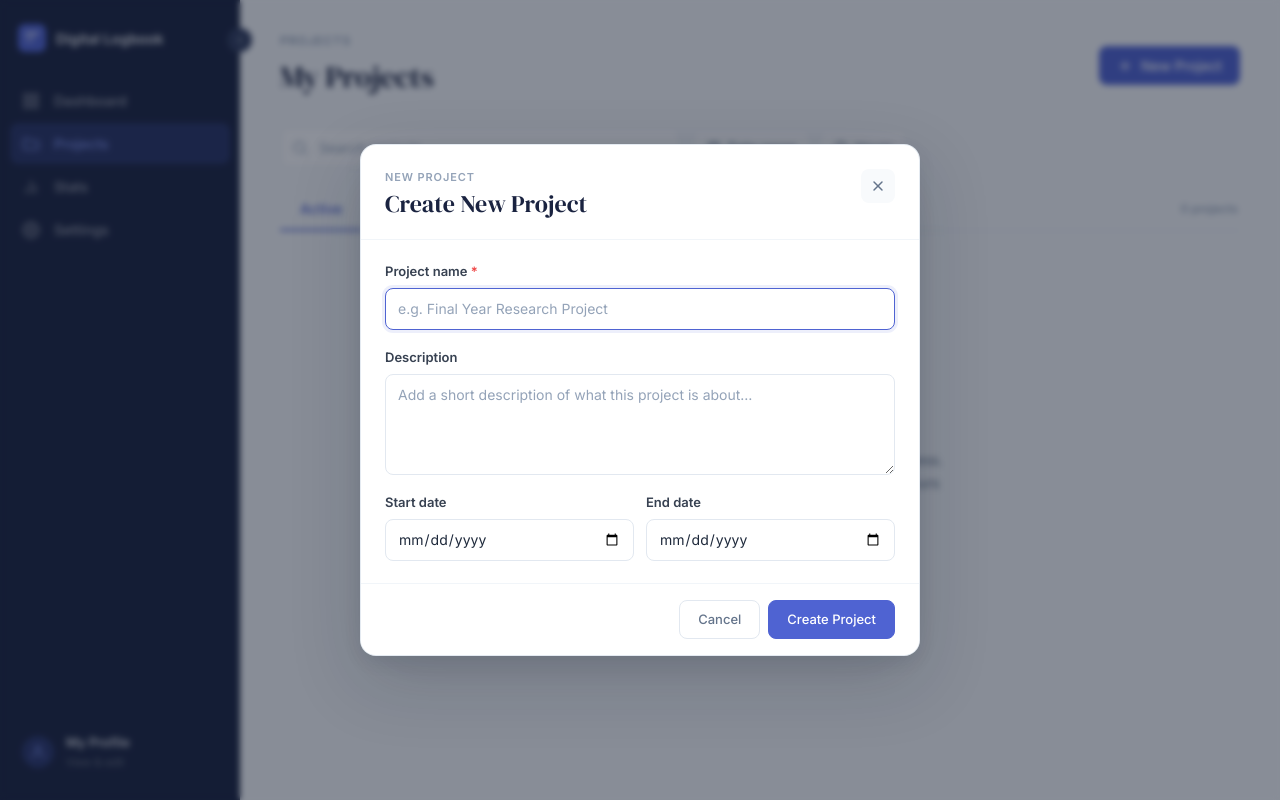
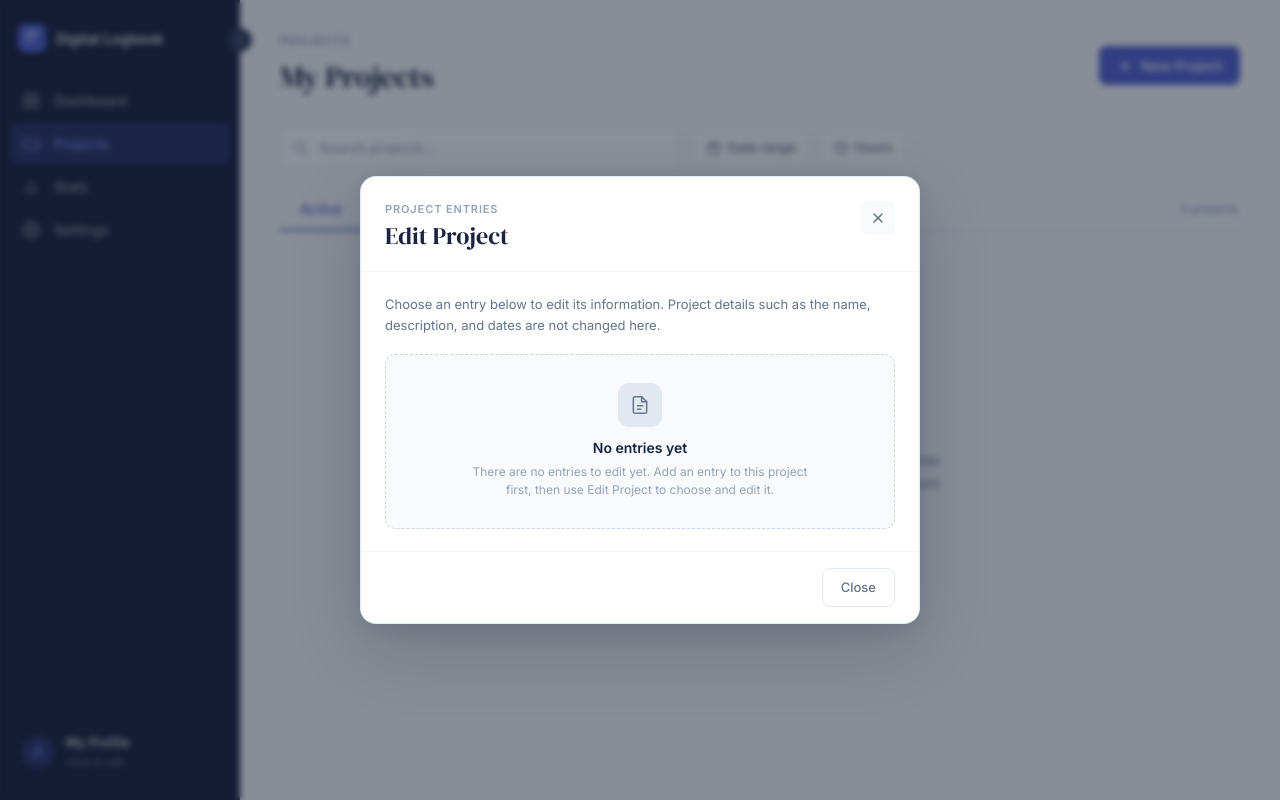
Before and after one commit to k4n3k1-dev/digital_logbook, a React (Vite) app in the folder frontend/: page /digital_logbook/projects in a window 1280 px wide. Both pictures are taken after a click on the button "New Project". Built offline with nearby package versions, Linux system fonts and the light colour scheme.

Commit message:
Update ProjectModal.jsx

```diff
--- a/frontend/src/components/ProjectModal.jsx
+++ b/frontend/src/components/ProjectModal.jsx
@@ -1,42 +1,50 @@
 import { useEffect, useState } from "react";
 
-export default function ProjectModal({ mode = "create", initialProject = {}, onClose, onSave }) {
-  const isEdit = mode === "edit";
-  const [name, setName] = useState(initialProject.name || "");
-  const [description, setDescription] = useState(initialProject.description || "");
-  const [startDate, setStartDate] = useState(initialProject.startDate || "");
-  const [endDate, setEndDate] = useState(initialProject.endDate || "");
-  const [error, setError] = useState("");
+const FIELD_TYPES = [
+  { value: "text", label: "Short text" },
+  { value: "textarea", label: "Long text" },
+  { value: "number", label: "Number" },
+  { value: "date", label: "Date" },
+];
+
+export default function ProjectModal({
+  mode = "edit",
+  entries = [],
+  onClose,
+  onSave,
+}) {
+  const [selectedEntryId, setSelectedEntryId] = useState(null);
+  const [editingEntry, setEditingEntry] = useState(null);
+
+  const selectedEntry = entries.find((entry) => entry.id === selectedEntryId) || null;
 
   useEffect(() => {
-    setName(initialProject.name || "");
-    setDescription(initialProject.description || "");
-    setStartDate(initialProject.startDate || "");
-    setEndDate(initialProject.endDate || "");
-    setError("");
-  }, [initialProject.name, initialProject.description, initialProject.startDate, initialProject.endDate]);
+    setSelectedEntryId(null);
+    setEditingEntry(null);
+  }, [entries]);
 
-  function handleSubmit(e) {
-    e.preventDefault();
-    const trimmedName = name.trim();
+  function openEntry(entry) {
+    setSelectedEntryId(entry.id);
+    setEditingEntry({
+      ...entry,
+      fields: (entry.fields || []).map((field) => ({ ...field })),
+    });
+  }
 
-    if (!trimmedName) {
-      setError("Project name is required.");
-      return;
-    }
+  function updateFieldValue(fieldId, value) {
+    setEditingEntry((current) => ({
+      ...current,
+      fields: current.fields.map((field) =>
+        field.id === fieldId ? { ...field, value } : field
+      ),
+    }));
+  }
 
-    if (startDate && endDate && endDate < startDate) {
-      setError("End date cannot be before the start date.");
-      return;
-    }
-
-    onSave?.({
-      ...initialProject,
-      name: trimmedName,
-      description: description.trim(),
-      startDate,
-      endDate,
-    });
+  function saveEntry() {
+    if (!editingEntry) return;
+    onSave?.({ type: "entry", entry: editingEntry });
+    setSelectedEntryId(null);
+    setEditingEntry(null);
   }
 
   return (
@@ -46,17 +54,12 @@ export default function ProjectModal({ mode = "create", initialProject = {}, onC
         if (e.target === e.currentTarget) onClose();
       }}
     >
-      <div
-        className="project-modal"
-        role="dialog"
-        aria-modal="true"
-        aria-labelledby="project-modal-title"
-      >
+      <div className="project-modal" role="dialog" aria-modal="true" aria-labelledby="project-modal-title">
         <div className="project-modal-header">
           <div>
-            <p className="project-modal-eyebrow">{isEdit ? "Project settings" : "New project"}</p>
+            <p className="project-modal-eyebrow">Project entries</p>
             <h2 className="project-modal-title" id="project-modal-title">
-              {isEdit ? "Edit Project" : "Create New Project"}
+              {editingEntry ? "Edit Entry" : "Edit Project"}
             </h2>
           </div>
           <button className="project-modal-close" onClick={onClose} aria-label="Close">
@@ -64,80 +67,131 @@ export default function ProjectModal({ mode = "create", initialProject = {}, onC
           </button>
         </div>
 
-        <form onSubmit={handleSubmit}>
-          <div className="project-modal-body">
-            <div className="project-form-field">
-              <label className="project-form-label project-form-required" htmlFor="project-name">
-                Project name
-              </label>
-              <input
-                id="project-name"
-                className="project-form-input"
-                value={name}
-                onChange={(e) => {
-                  setName(e.target.value);
-                  if (error) setError("");
-                }}
-                placeholder="e.g. Final Year Research Project"
-                autoFocus
-              />
+        {!editingEntry ? (
+          <>
+            <div className="project-modal-body">
+              <p className="project-modal-help">
+                Choose an entry below to edit its information. Project details such as the name, description, and dates are not changed here.
+              </p>
+
+              {entries.length > 0 ? (
+                <div className="project-entry-list">
+                  {entries.map((entry) => (
+                    <button
+                      key={entry.id}
+                      type="button"
+                      className="project-entry-item"
+                      onClick={() => openEntry(entry)}
+                    >
+                      <span className="project-entry-item-content">
+                        <span className="project-entry-item-name">
+                          {entry.name || entry.title || "Untitled entry"}
+                        </span>
+                        <span className="project-entry-item-meta">
+                          {(entry.fields || []).length} field{(entry.fields || []).length === 1 ? "" : "s"}
+                        </span>
+                      </span>
+                      <IconChevronRight />
+                    </button>
+                  ))}
+                </div>
+              ) : (
+                <div className="project-entry-empty">
+                  <div className="project-entry-empty-icon">
+                    <IconEntry />
+                  </div>
+                  <p className="project-entry-empty-title">No entries yet</p>
+                  <p className="project-entry-empty-body">
+                    There are no entries to edit yet. Add an entry to this project first, then use Edit Project to choose and edit it.
+                  </p>
+                </div>
+              )}
             </div>
 
-            <div className="project-form-field">
-              <label className="project-form-label" htmlFor="project-description">
-                Description
-              </label>
-              <textarea
-                id="project-description"
-                className="project-form-input project-form-textarea"
-                value={description}
-                onChange={(e) => setDescription(e.target.value)}
-                placeholder="Add a short description of what this project is about…"
-                rows={4}
-              />
+            <div className="project-modal-footer">
+              <button type="button" className="project-modal-cancel" onClick={onClose}>
+                Close
+              </button>
             </div>
+          </>
+        ) : (
+          <form
+            onSubmit={(e) => {
+              e.preventDefault();
+              saveEntry();
+            }}
+          >
+            <div className="project-modal-body">
+              <button
+                type="button"
+                className="project-modal-back"
+                onClick={() => {
+                  setSelectedEntryId(null);
+                  setEditingEntry(null);
+                }}
+              >
+                <IconChevronLeft />
+                Back to entries
+              </button>
 
-            <div className="project-form-date-grid">
+              <div className="project-entry-edit-heading">
+                <span className="project-entry-edit-label">Entry</span>
+                <span className="project-entry-edit-name">
+                  {editingEntry.name || editingEntry.title || "Untitled entry"}
+                </span>
+              </div>
+
               <div className="project-form-field">
-                <label className="project-form-label" htmlFor="project-start-date">
-                  Start date
+                <label className="project-form-label" htmlFor="edit-entry-name">
+                  Entry name
                 </label>
                 <input
-                  id="project-start-date"
+                  id="edit-entry-name"
                   className="project-form-input"
-                  type="date"
-                  value={startDate}
-                  onChange={(e) => setStartDate(e.target.value)}
+                  value={editingEntry.name || editingEntry.title || ""}
+                  onChange={(e) =>
+                    setEditingEntry((current) => ({
+                      ...current,
+                      name: e.target.value,
+                      title: undefined,
+                    }))
+                  }
                 />
               </div>
 
-              <div className="project-form-field">
-                <label className="project-form-label" htmlFor="project-end-date">
-                  End date
-                </label>
-                <input
-                  id="project-end-date"
-                  className="project-form-input"
-                  type="date"
-                  value={endDate}
-                  min={startDate || undefined}
-                  onChange={(e) => setEndDate(e.target.value)}
-                />
-              </div>
+              {(editingEntry.fields || []).map((field) => (
+                <div className="project-form-field" key={field.id}>
+                  <label className="project-form-label" htmlFor={`edit-entry-field-${field.id}`}>
+                    {field.label || field.name || "Field"}
+                  </label>
+                  {renderFieldInput(field, (value) => updateFieldValue(field.id, value))}
+                </div>
+              ))}
+
+              {(editingEntry.fields || []).length === 0 && (
+                <p className="project-modal-help">
+                  This entry does not have any editable fields.
+                </p>
+              )}
             </div>
 
-            {error && <p className="project-form-error" role="alert">{error}</p>}
-          </div>
-
-          <div className="project-modal-footer">
-            <button type="button" className="project-modal-cancel" onClick={onClose}>
-              Cancel
-            </button>
-            <button type="submit" className="project-modal-save">
-              {isEdit ? "Save Changes" : "Create Project"}
-            </button>
-          </div>
-        </form>
+            <div className="project-modal-footer">
+              <button
+                type="button"
+                className="project-modal-cancel"
+                onClick={() => {
+                  setSelectedEntryId(null);
+                  setEditingEntry(null);
+                }}
+              >
+                Cancel
+              </button>
+              <button type="submit" className="project-modal-save">
+                Save Changes
+              </button>
+            </div>
+          </form>
+        )}
       </div>
 
       <style>{`
@@ -200,12 +254,8 @@ export default function ProjectModal({ mode = "create", initialProject = {}, onC
           border: none;
           border-radius: 8px;
           cursor: pointer;
-          transition: background 0.15s ease, color 0.15s ease;
         }
-        .project-modal-close:hover {
-          color: #1e293b;
-          background: #e2e8f0;
-        }
+        .project-modal-close:hover { color: #1e293b; background: #e2e8f0; }
         .project-modal-body {
           display: flex;
           flex-direction: column;
@@ -214,22 +264,82 @@ export default function ProjectModal({ mode = "create", initialProject = {}, onC
           max-height: 56vh;
           overflow-y: auto;
         }
-        .project-form-field {
+        .project-modal-help {
+          margin: 0;
+          color: #64748b;
+          font-size: 13px;
+          line-height: 1.6;
+        }
+        .project-entry-list { display: flex; flex-direction: column; gap: 8px; }
+        .project-entry-item {
+          display: flex;
+          align-items: center;
+          justify-content: space-between;
+          gap: 14px;
+          width: 100%;
+          padding: 14px 16px;
+          text-align: left;
+          background: #f8fafc;
+          border: 1.5px solid #e2e8f0;
+          border-radius: 10px;
+          color: #1e293b;
+          cursor: pointer;
+          transition: background 0.15s ease, border-color 0.15s ease, transform 0.15s ease;
+        }
+        .project-entry-item:hover {
+          background: #ffffff;
+          border-color: #cbd5e1;
+          transform: translateY(-1px);
+        }
+        .project-entry-item-content { display: flex; flex-direction: column; gap: 4px; min-width: 0; }
+        .project-entry-item-name { font-size: 14px; font-weight: 600; color: #1e293b; }
+        .project-entry-item-meta { font-size: 12px; color: #94a3b8; }
+        .project-entry-empty {
           display: flex;
           flex-direction: column;
-          gap: 7px;
+          align-items: center;
+          text-align: center;
+          padding: 28px 20px;
+          background: #f8fafc;
+          border: 1px dashed #cbd5e1;
+          border-radius: 10px;
         }
-        .project-form-label {
-          color: #374151;
-          font-size: 13px;
-          font-weight: 600;
+        .project-entry-empty-icon {
+          width: 44px;
+          height: 44px;
+          display: flex;
+          align-items: center;
+          justify-content: center;
+          margin-bottom: 10px;
+          border-radius: 11px;
+          background: #e2e8f0;
+          color: #64748b;
         }
-        .project-form-required::after {
-          content: " *";
-          color: #ef4444;
+        .project-entry-empty-title { margin: 0 0 5px; font-size: 14px; font-weight: 600; color: #1a2340; }
+        .project-entry-empty-body { margin: 0; max-width: 360px; font-size: 12px; line-height: 1.55; color: #94a3b8; }
+        .project-modal-back {
+          display: inline-flex;
+          align-items: center;
+          gap: 6px;
+          width: fit-content;
+          padding: 0;
+          border: none;
+          background: transparent;
+          color: #64748b;
+          font-family: 'Inter', sans-serif;
+          font-size: 12px;
+          font-weight: 500;
+          cursor: pointer;
         }
+        .project-modal-back:hover { color: #4f63d2; }
+        .project-entry-edit-heading { display: flex; flex-direction: column; gap: 3px; padding-bottom: 2px; }
+        .project-entry-edit-label { font-size: 11px; font-weight: 600; text-transform: uppercase; letter-spacing: 0.07em; color: #94a3b8; }
+        .project-entry-edit-name { font-size: 17px; font-weight: 600; color: #1a2340; }
+        .project-form-field { display: flex; flex-direction: column; gap: 7px; }
+        .project-form-label { color: #374151; font-size: 13px; font-weight: 600; }
         .project-form-input {
           width: 100%;
+          box-sizing: border-box;
           padding: 10px 12px;
           color: #1e293b;
           background: #ffffff;
@@ -239,30 +349,9 @@ export default function ProjectModal({ mode = "create", initialProject = {}, onC
           font-family: 'Inter', sans-serif;
           font-size: 14px;
           line-height: 1.4;
-          transition: border-color 0.15s ease, box-shadow 0.15s ease;
         }
-        .project-form-input::placeholder {
-          color: #94a3b8;
-        }
-        .project-form-input:focus {
-          border-color: #4f63d2;
-          box-shadow: 0 0 0 3px rgba(79, 99, 210, 0.1);
-        }
-        .project-form-textarea {
-          resize: vertical;
-          min-height: 96px;
-        }
-        .project-form-date-grid {
-          display: grid;
-          grid-template-columns: 1fr 1fr;
-          gap: 12px;
-        }
-        .project-form-error {
-          margin: -4px 0 0;
-          color: #dc2626;
-          font-size: 12px;
-          line-height: 1.4;
-        }
+        .project-form-input:focus { border-color: #4f63d2; box-shadow: 0 0 0 3px rgba(79, 99, 210, 0.1); }
+        .project-form-textarea { resize: vertical; min-height: 96px; }
         .project-modal-footer {
           display: flex;
           justify-content: flex-end;
@@ -280,50 +369,48 @@ export default function ProjectModal({ mode = "create", initialProject = {}, onC
           font-size: 13px;
           font-weight: 500;
           cursor: pointer;
-          transition: background 0.15s ease, border-color 0.15s ease, box-shadow 0.15s ease;
         }
-        .project-modal-cancel {
-          color: #64748b;
-          background: #ffffff;
-          border: 1.5px solid #e2e8f0;
-        }
-        .project-modal-cancel:hover {
-          background: #f8fafc;
-          border-color: #cbd5e1;
-        }
-        .project-modal-save {
-          color: #ffffff;
-          background: #4f63d2;
-          border: 1.5px solid #4f63d2;
-        }
-        .project-modal-save:hover {
-          background: #3d50bf;
-          border-color: #3d50bf;
-          box-shadow: 0 2px 10px rgba(79, 99, 210, 0.25);
-        }
-        .project-modal-cancel:focus-visible,
-        .project-modal-save:focus-visible,
-        .project-modal-close:focus-visible {
-          outline: 2px solid #4f63d2;
-          outline-offset: 2px;
-        }
-        @keyframes projectModalFadeIn {
-          from { opacity: 0; }
-          to { opacity: 1; }
-        }
-        @keyframes projectModalSlideIn {
-          from { opacity: 0; transform: translateY(8px) scale(0.99); }
-          to { opacity: 1; transform: translateY(0) scale(1); }
-        }
+        .project-modal-cancel { color: #64748b; background: #ffffff; border: 1.5px solid #e2e8f0; }
+        .project-modal-cancel:hover { background: #f8fafc; border-color: #cbd5e1; }
+        .project-modal-save { color: #ffffff; background: #4f63d2; border: 1.5px solid #4f63d2; }
+        .project-modal-save:hover { background: #3d50bf; border-color: #3d50bf; }
+        @keyframes projectModalFadeIn { from { opacity: 0; } to { opacity: 1; } }
+        @keyframes projectModalSlideIn { from { opacity: 0; transform: translateY(8px) scale(0.99); } to { opacity: 1; transform: translateY(0) scale(1); } }
         @media (max-width: 600px) {
           .project-modal-overlay { padding: 14px; }
           .project-modal-header { padding: 20px; }
           .project-modal-body { padding: 20px; }
           .project-modal-footer { padding: 14px 20px; }
-          .project-form-date-grid { grid-template-columns: 1fr; }
         }
       `}</style>
     </div>
+  );
+}
+
+function renderFieldInput(field, onChange) {
+  const id = `edit-entry-field-${field.id}`;
+  const value = field.value ?? "";
+
+  if (field.type === "textarea") {
+    return (
+      <textarea
+        id={id}
+        className="project-form-input project-form-textarea"
+        value={value}
+        onChange={(e) => onChange(e.target.value)}
+        rows={4}
+      />
+    );
+  }
+
+  return (
+    <input
+      id={id}
+      className="project-form-input"
+      type={field.type === "number" ? "number" : field.type === "date" ? "date" : "text"}
+      value={value}
+      onChange={(e) => onChange(e.target.value)}
+    />
   );
 }
 
@@ -335,3 +422,30 @@ function IconX() {
     </svg>
   );
 }
+
+function IconChevronRight() {
+  return (
+    <svg width="16" height="16" viewBox="0 0 24 24" fill="none" stroke="currentColor" strokeWidth="2" strokeLinecap="round" strokeLinejoin="round" aria-hidden="true">
+      <polyline points="9 18 15 12 9 6" />
+    </svg>
+  );
+}
+
+function IconChevronLeft() {
+  return (
+    <svg width="14" height="14" viewBox="0 0 24 24" fill="none" stroke="currentColor" strokeWidth="2" strokeLinecap="round" strokeLinejoin="round" aria-hidden="true">
+      <polyline points="15 18 9 12 15 6" />
+    </svg>
+  );
+}
+
+function IconEntry() {
+  return (
+    <svg width="20" height="20" viewBox="0 0 24 24" fill="none" stroke="currentColor" strokeWidth="1.8" strokeLinecap="round" strokeLinejoin="round" aria-hidden="true">
+      <path d="M14 2H6a2 2 0 0 0-2 2v16a2 2 0 0 0 2 2h12a2 2 0 0 0 2-2V8z" />
+      <polyline points="14 2 14 8 20 8" />
+      <line x1="9" y1="13" x2="15" y2="13" />
+      <line x1="9" y1="17" x2="13" y2="17" />
+    </svg>
+  );
+}
```
